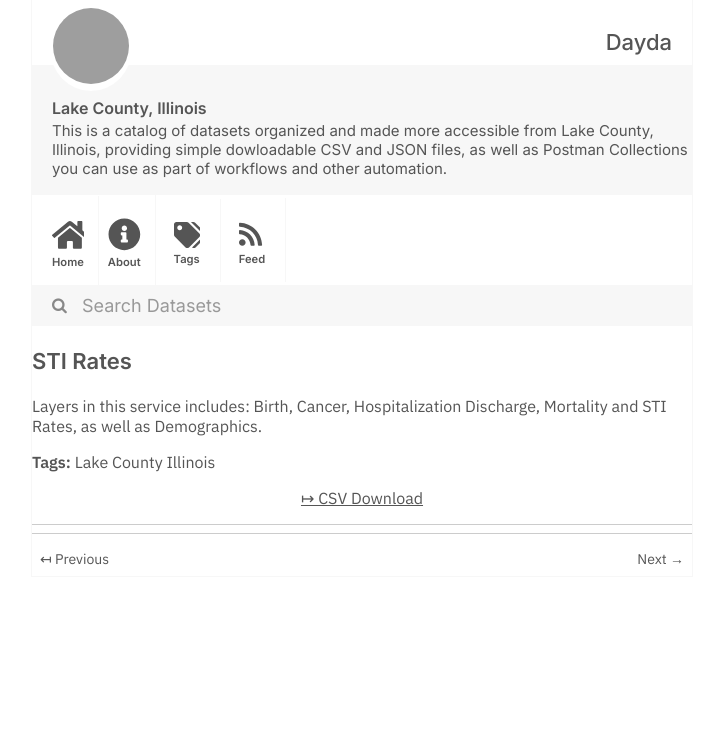
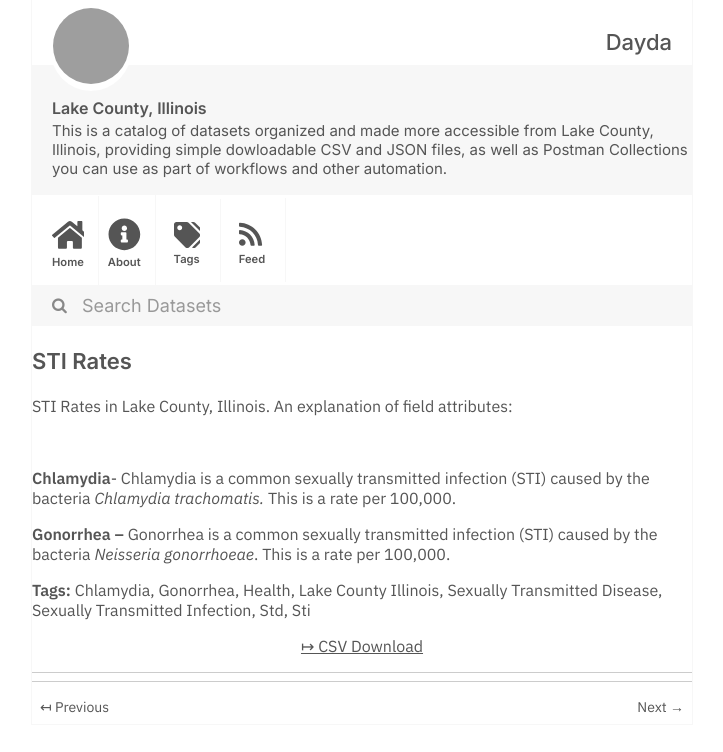
Before and after one commit to dayda-entities/lake-county-illinois, a Jekyll site: the page built from _posts/2020-11-11-sti-rates.md, in a window 1280 px wide, cut to the strip 0-752 px from the top of the page. Shown: the whole strip, without its empty margins (278-1001 px from the left). Built offline with Jekyll 4.4.1, drawn with Linux system fonts in a browser that asks for light colours; grey boxes are pictures that could not be loaded.

```diff
--- a/_posts/2020-11-11-sti-rates.md
+++ b/_posts/2020-11-11-sti-rates.md
@@ -1,16 +1,31 @@
 ---
 title: STI Rates
-created: '2020-11-11T16:33:30.880187'
-modified: '2020-11-11T16:33:30.880198'
+created: '2020-11-11T16:31:23.836289'
+modified: '2020-11-11T16:31:23.836301'
 state: active
 type: dataset
 tags:
+  - Chlamydia
+  - Gonorrhea
+  - Health
   - Lake County Illinois
+  - Sexually Transmitted Disease
+  - Sexually Transmitted Infection
+  - Std
+  - Sti
 groups: []
 csv_url: >-
-  https://data-lakecountyil.opendata.arcgis.com/datasets/cd63911cc52841f38b289aeeeff0f300_5.csv?outSR=%7B%22latestWkid%22%3A3435%2C%22wkid%22%3A102671%7D
+  https://data-lakecountyil.opendata.arcgis.com/datasets/f81c33b967fd49aa8ef06ab7ce950010_5.csv?outSR=%7B%22latestWkid%22%3A3435%2C%22wkid%22%3A102671%7D
 json_url: ''
 layout: post
 
 ---
-Layers in this service includes: Birth, Cancer, Hospitalization Discharge, Mortality and STI Rates, as well as Demographics.
+STI Rates in Lake County, Illinois. An explanation of field attributes:<br />
+
+<p><b><br /></b></p><p><b>Chlamydia</b>- Chlamydia
+is a common sexually transmitted infection (STI) caused by the bacteria<i> Chlamydia trachomatis.
+</i>This is a rate per 100,000.
+
+</p><p><b>Gonorrhea – </b>Gonorrhea
+is a common sexually transmitted infection (STI) caused by the bacteria <i>Neisseria gonorrhoeae</i>. This is a rate
+per 100,000. </p>
```
